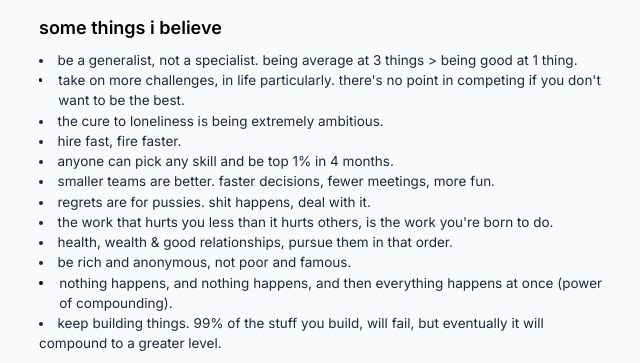
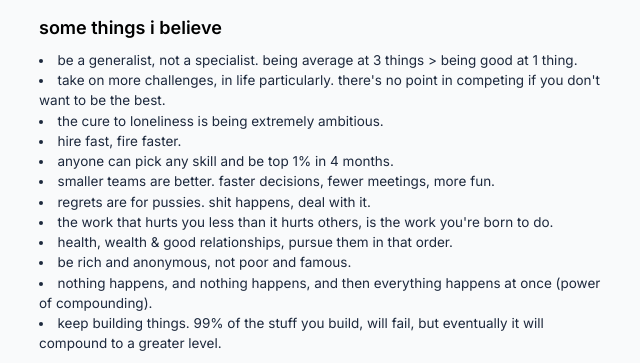
Before and after one commit to yashmandi/yashmandi.in, a Next.js app: page / in a window 1280 px wide. Shown: the part 421-784 px from the top of the page, without its empty margins (313-953 px from the left). Built offline with nearby package versions, Linux system fonts and the light colour scheme.

Commit message:
update bullet point, icon

```diff
--- a/src/app/page.tsx
+++ b/src/app/page.tsx
@@ -36,10 +36,7 @@ export default function Home() {
           <h2 className="text-lg font-semibold text-black mb-2">some things i believe</h2>
           <ul className="list-disc list-inside">
             <li>be a generalist, not a specialist. being average at 3 things &gt; being good at 1 thing.</li>
-            <li className="flex items-start">
-              <span className="w-[4px] h-1 mt-2 mr-4 bg-black rounded-full inline-block"></span>
-              <span>take on more challenges, in life particularly. there's no point in competing if you don't want to be the best.</span>
-            </li>
+            <li>take on more challenges, in life particularly. there's no point in competing if you don't want to be the best.</li>
             <li>the cure to loneliness is being extremely ambitious.</li>
             <li>hire fast, fire faster.</li>
             <li>anyone can pick any skill and be top 1% in 4 months.</li>
@@ -48,10 +45,7 @@ export default function Home() {
             <li>the work that hurts you less than it hurts others, is the work you're born to do.</li>
             <li>health, wealth & good relationships, pursue them in that order.</li>
             <li>be rich and anonymous, not poor and famous.</li>
-            <li className="flex items-start">
-              <span className="w-[5px] h-1 mt-2 mr-4 bg-black rounded-full inline-block"></span>
-              <span>nothing happens, and nothing happens, and then everything happens at once (power of compounding).</span>
-            </li>
+            <li>nothing happens, and nothing happens, and then everything happens at once (power of compounding).</li>
             <li>keep building things. 99% of the stuff you build, will fail, but eventually it will compound to a greater level.</li>
           </ul>
         </section>
```
